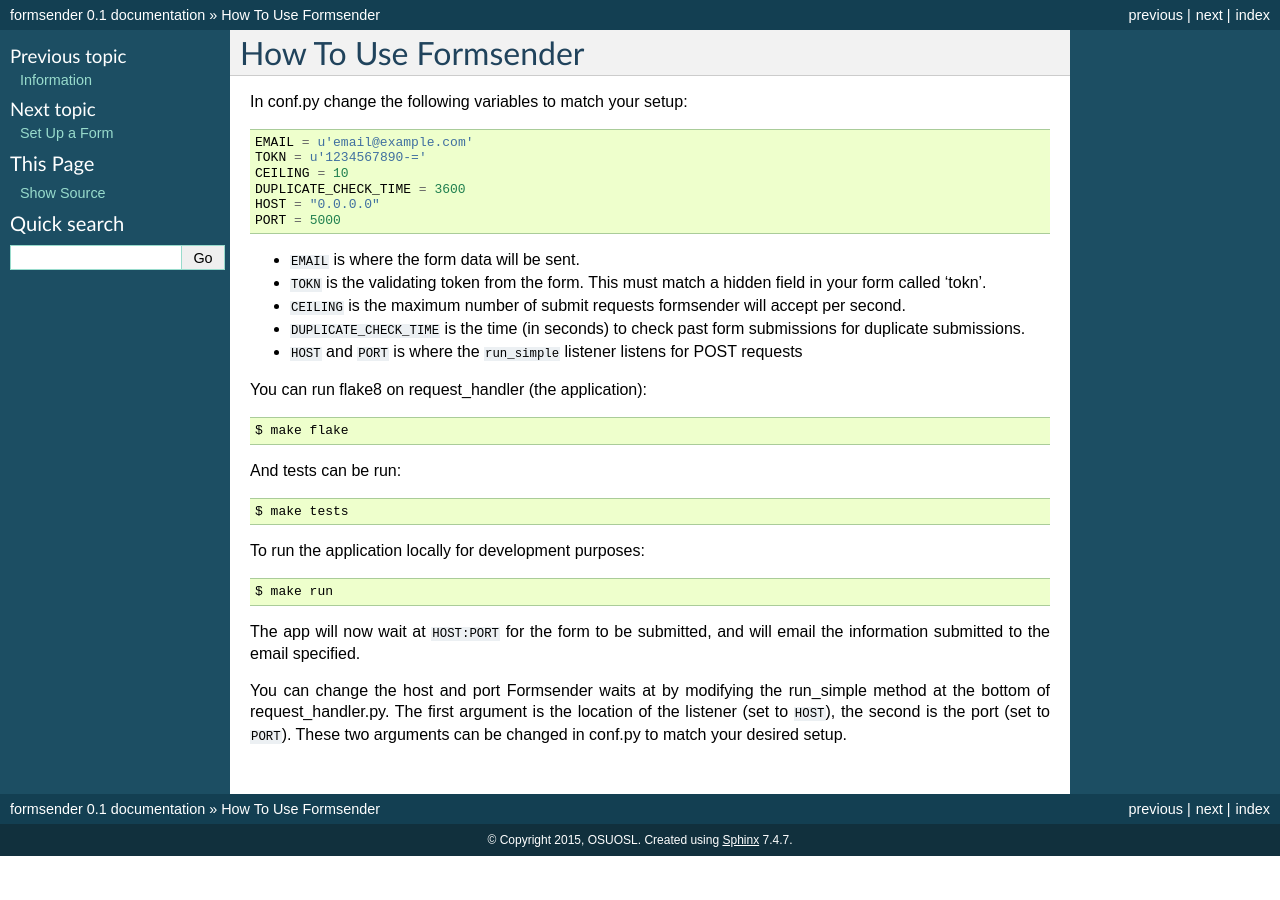
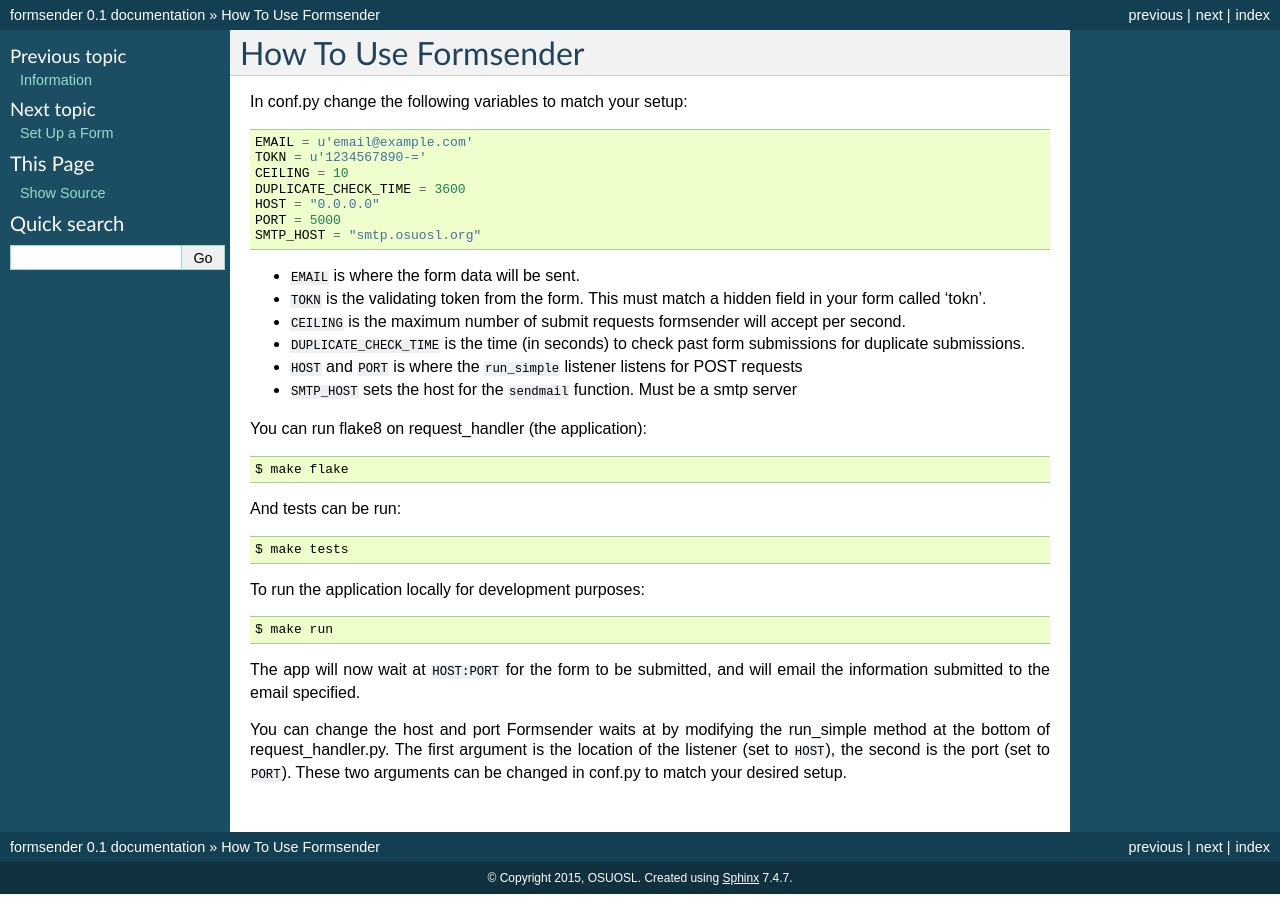
Before and after one commit to osuosl/formsender, a Sphinx documentation site: the page built from docs/source/usage.rst, in a window 1280 px wide. Built offline with Sphinx 7.4.7, drawn with Linux system fonts in a browser that asks for light colours.

Commit message:
Added one more setting for sendmail

```diff
--- a/conf.py
+++ b/conf.py
@@ -8,3 +8,4 @@ CEILING = 10
 DUPLICATE_CHECK_TIME = 3600  # seconds -- 60 seconds * 60 minutes
 HOST = "0.0.0.0"
 PORT = 5000
+SMTP_HOST = "smtp.osuosl.org"
--- a/docs/source/usage.rst
+++ b/docs/source/usage.rst
@@ -14,6 +14,7 @@ In conf.py change the following variables to match your setup:
     DUPLICATE_CHECK_TIME = 3600
     HOST = "0.0.0.0"
     PORT = 5000
+    SMTP_HOST = "smtp.osuosl.org"
 
 * ``EMAIL`` is where the form data will be sent.
 * ``TOKN`` is the validating token from the form. This must match a hidden field
@@ -24,6 +25,8 @@ In conf.py change the following variables to match your setup:
   submissions for duplicate submissions.
 * ``HOST`` and ``PORT`` is where the ``run_simple`` listener listens for POST
   requests
+* ``SMTP_HOST`` sets the host for the ``sendmail`` function. Must be a smtp
+  server
 
 You can run flake8 on request_handler (the application):
 
--- a/request_handler.py
+++ b/request_handler.py
@@ -19,7 +19,8 @@ from jinja2 import Environment, FileSystemLoader
 from email.mime.text import MIMEText
 from validate_email import validate_email
 from datetime import datetime
-from conf import EMAIL, TOKN, CEILING, DUPLICATE_CHECK_TIME, HOST, PORT
+from conf import (EMAIL, TOKN, CEILING, DUPLICATE_CHECK_TIME, HOST, PORT,
+                  SMTP_HOST)
 
 
 class Forms(object):
@@ -366,7 +367,7 @@ def send_email(msg, email_from, subject):
     msg_send = MIMEText(str(msg))
     msg_send['Subject'] = subject
     # Sets up a temporary mail server to send from
-    smtp = smtplib.SMTP('smtp.osuosl.org')
+    smtp = smtplib.SMTP(SMTP_HOST)
     # Attempts to send the mail to EMAIL, with the message formatted as a string
     try:
         smtp.sendmail(email_from, EMAIL, msg_send.as_string())
```
